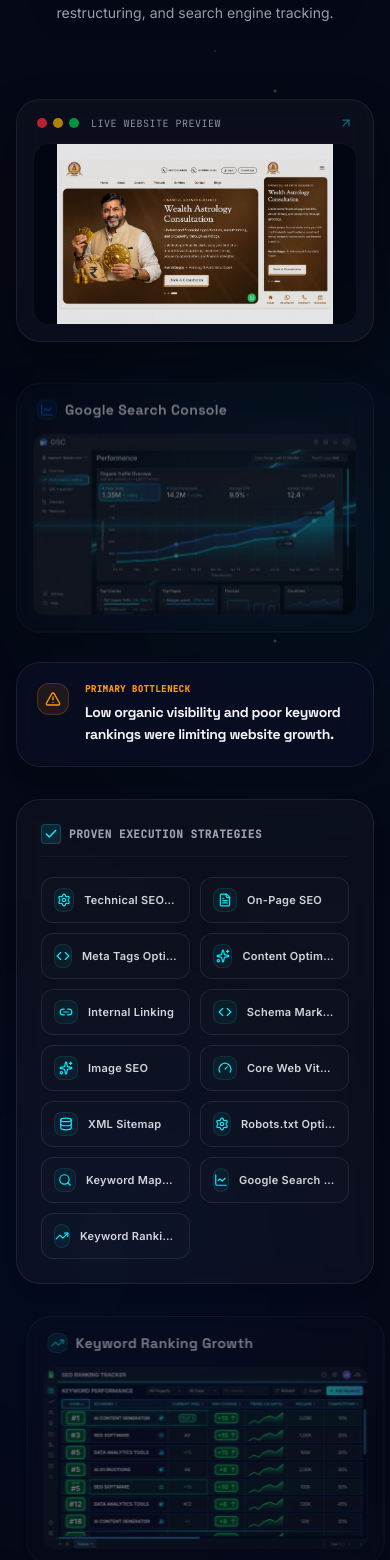
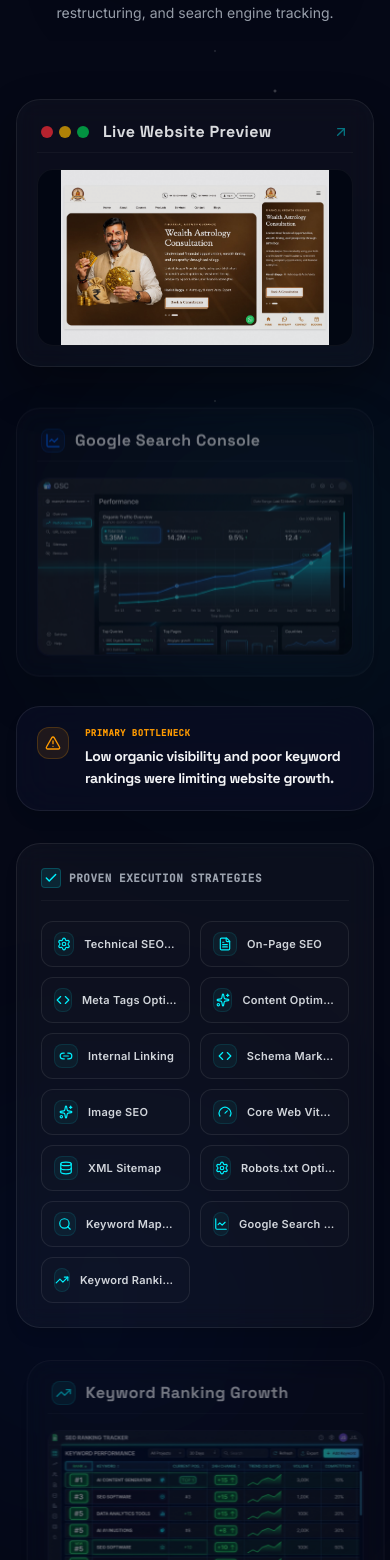
Before and after one commit to mohaninsights/mohaninsights, a React (Vite) app: page / in a window 390 px wide. Shown: the part 3428-4988 px from the top of the page. Built offline with nearby package versions, Linux system fonts and the light colour scheme; a web font is replaced by a local one.

Commit message:
style: adjust CaseStudy grid layout and padding
Update the grid column span and increase card padding to improve visual spacing and responsiveness.

```diff
--- a/src/components/CaseStudy.tsx
+++ b/src/components/CaseStudy.tsx
@@ -64,7 +64,7 @@ export default function CaseStudy() {
         <div className="grid grid-cols-1 lg:grid-cols-12 gap-10 items-start">
 
           {/* ==================== LEFT SIDE ==================== */}
-          <div className="lg:col-span-5 space-y-8 lg:sticky lg:top-24">
+          <div className="lg:col-span-6 space-y-8 lg:sticky lg:top-24">
 
             {/* 1) Website Preview */}
             <motion.div
@@ -72,17 +72,21 @@ export default function CaseStudy() {
               whileInView={{ opacity: 1, y: 0 }}
               viewport={{ once: true }}
               transition={{ duration: 0.6 }}
-              className="relative group rounded-3xl overflow-hidden glass-panel border border-[var(--glass-border)] bg-[var(--bg-card)] p-4 shadow-[0_20px_50px_rgba(0,0,0,0.4)] transition-all duration-500 hover:shadow-[0_0_40px_rgba(0,242,254,0.15)] hover:border-brand-cyan/30"
+              className="relative group rounded-3xl overflow-hidden glass-panel border border-[var(--glass-border)] bg-[var(--bg-card)] p-5 sm:p-6 shadow-[0_20px_50px_rgba(0,0,0,0.4)] transition-all duration-500 hover:shadow-[0_0_40px_rgba(0,242,254,0.15)] hover:border-brand-cyan/30"
             >
               {/* Card top gradient header */}
-              <div className="flex items-center justify-between mb-3 px-1">
-                <div className="flex items-center gap-1.5">
-                  <span className="w-2.5 h-2.5 rounded-full bg-red-500/80" />
-                  <span className="w-2.5 h-2.5 rounded-full bg-yellow-500/80" />
-                  <span className="w-2.5 h-2.5 rounded-full bg-green-500/80" />
-                  <span className="font-mono text-[10px] text-[var(--text-muted)] ml-1.5 uppercase tracking-wider">Live Website Preview</span>
+              <div className="flex items-center justify-between mb-4 px-1 pb-2 border-b border-white/[0.04]">
+                <div className="flex items-center gap-2">
+                  <div className="flex items-center gap-1.5">
+                    <span className="w-3 h-3 rounded-full bg-red-500/80" />
+                    <span className="w-3 h-3 rounded-full bg-yellow-500/80" />
+                    <span className="w-3 h-3 rounded-full bg-green-500/80" />
+                  </div>
+                  <h3 className="font-display font-bold text-base sm:text-lg text-[var(--text-main)] ml-1.5 tracking-wide">
+                    Live Website Preview
+                  </h3>
                 </div>
-                <ArrowUpRight className="w-3.5 h-3.5 text-brand-cyan opacity-50 group-hover:opacity-100 transition-opacity" />
+                <ArrowUpRight className="w-4 h-4 text-brand-cyan opacity-50 group-hover:opacity-100 transition-opacity" />
               </div>
 
               {/* Inner preview frame */}
@@ -90,7 +94,7 @@ export default function CaseStudy() {
                 <img
                   src={websitePreviewImg}
                   alt="Client Web App Mockup"
-                  className="w-full h-full object-contain transition-transform duration-700"
+                  className="w-full h-full object-contain transition-transform duration-500 group-hover:scale-[1.02]"
                   referrerPolicy="no-referrer"
                 />
               </div>
@@ -102,13 +106,13 @@ export default function CaseStudy() {
               whileInView={{ opacity: 1, y: 0 }}
               viewport={{ once: true }}
               transition={{ duration: 0.6, delay: 0.15 }}
-              className="rounded-3xl overflow-hidden glass-panel border border-[var(--glass-border)] bg-[var(--bg-card)] p-4 sm:p-5 shadow-[0_20px_50px_rgba(0,0,0,0.4)] transition-all duration-500 hover:shadow-[0_0_40px_rgba(189,115,255,0.1)] hover:border-brand-purple/30"
+              className="rounded-3xl overflow-hidden glass-panel border border-[var(--glass-border)] bg-[var(--bg-card)] p-5 sm:p-6 shadow-[0_20px_50px_rgba(0,0,0,0.4)] transition-all duration-500 hover:shadow-[0_0_40px_rgba(189,115,255,0.1)] hover:border-brand-purple/30"
             >
-              <div className="flex items-center gap-2 mb-3.5 px-1">
-                <div className="w-5 h-5 rounded-lg bg-brand-purple/10 border border-brand-purple/20 flex items-center justify-center text-brand-purple">
-                  <LineChart className="w-3.5 h-3.5" />
+              <div className="flex items-center gap-2.5 mb-4 px-1 pb-2 border-b border-white/[0.04]">
+                <div className="w-6 h-6 rounded-lg bg-brand-purple/10 border border-brand-purple/20 flex items-center justify-center text-brand-purple">
+                  <LineChart className="w-4 h-4" />
                 </div>
-                <h3 className="font-display font-bold text-sm text-[var(--text-main)] tracking-wide">
+                <h3 className="font-display font-bold text-base sm:text-lg text-[var(--text-main)] tracking-wide">
                   Google Search Console
                 </h3>
               </div>
@@ -129,7 +133,7 @@ export default function CaseStudy() {
           </div>
 
           {/* ==================== RIGHT SIDE ==================== */}
-          <div className="lg:col-span-7 space-y-8">
+          <div className="lg:col-span-6 space-y-8">
 
             {/* 1) Key Challenge Card */}
             <motion.div
@@ -198,13 +202,13 @@ export default function CaseStudy() {
               whileInView={{ opacity: 1, x: 0 }}
               viewport={{ once: true }}
               transition={{ duration: 0.6, delay: 0.15 }}
-              className="rounded-3xl overflow-hidden glass-panel border border-[var(--glass-border)] bg-[var(--bg-card)] p-4 sm:p-5 shadow-lg transition-all duration-500 hover:shadow-[0_0_40px_rgba(0,242,254,0.1)] hover:border-brand-cyan/30"
+              className="rounded-3xl overflow-hidden glass-panel border border-[var(--glass-border)] bg-[var(--bg-card)] p-5 sm:p-6 shadow-lg transition-all duration-500 hover:shadow-[0_0_40px_rgba(0,242,254,0.1)] hover:border-brand-cyan/30"
             >
-              <div className="flex items-center gap-2 mb-3.5 px-1">
-                <div className="w-5 h-5 rounded-lg bg-brand-cyan/10 border border-brand-cyan/20 flex items-center justify-center text-brand-cyan">
-                  <TrendingUp className="w-3.5 h-3.5" />
+              <div className="flex items-center gap-2.5 mb-4 px-1 pb-2 border-b border-white/[0.04]">
+                <div className="w-6 h-6 rounded-lg bg-brand-cyan/10 border border-brand-cyan/20 flex items-center justify-center text-brand-cyan">
+                  <TrendingUp className="w-4 h-4" />
                 </div>
-                <h3 className="font-display font-bold text-sm text-[var(--text-main)] tracking-wide">
+                <h3 className="font-display font-bold text-base sm:text-lg text-[var(--text-main)] tracking-wide">
                   Keyword Ranking Growth
                 </h3>
               </div>
```
